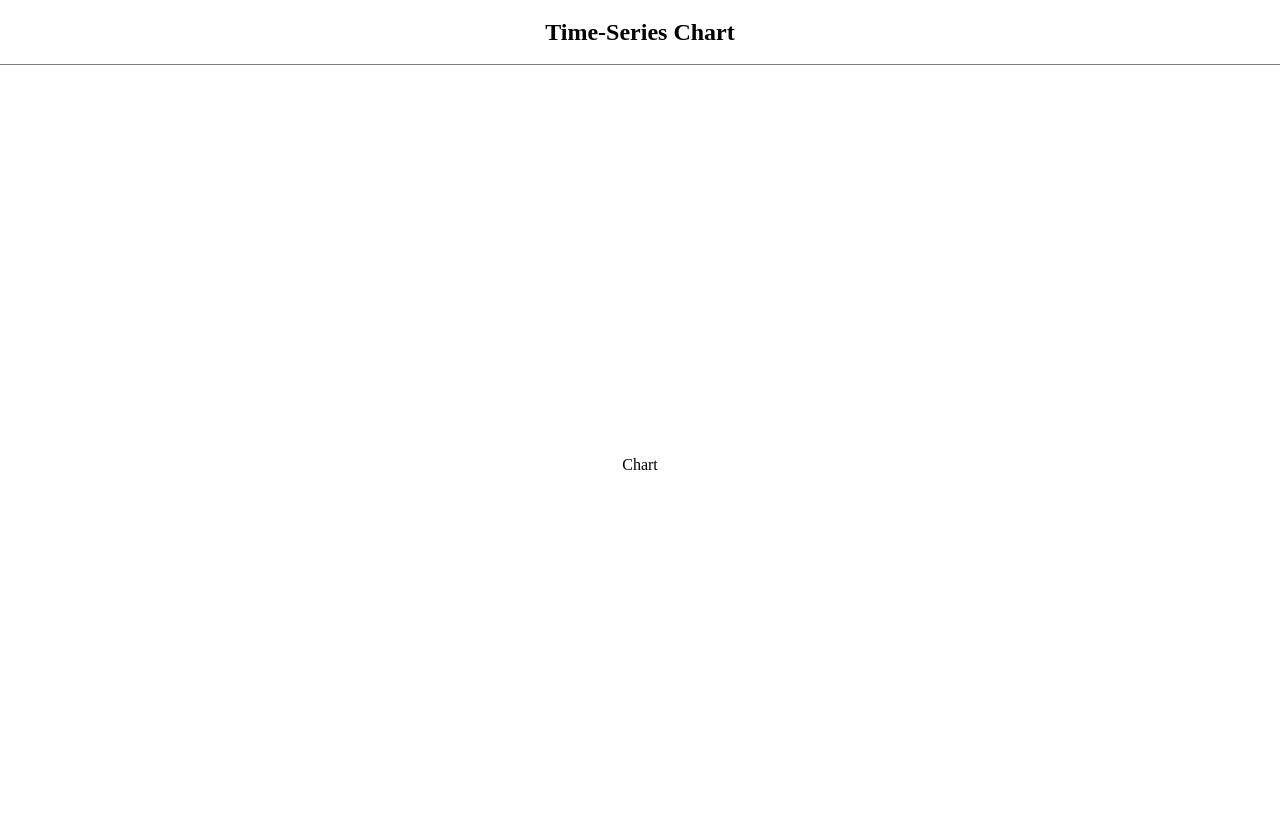
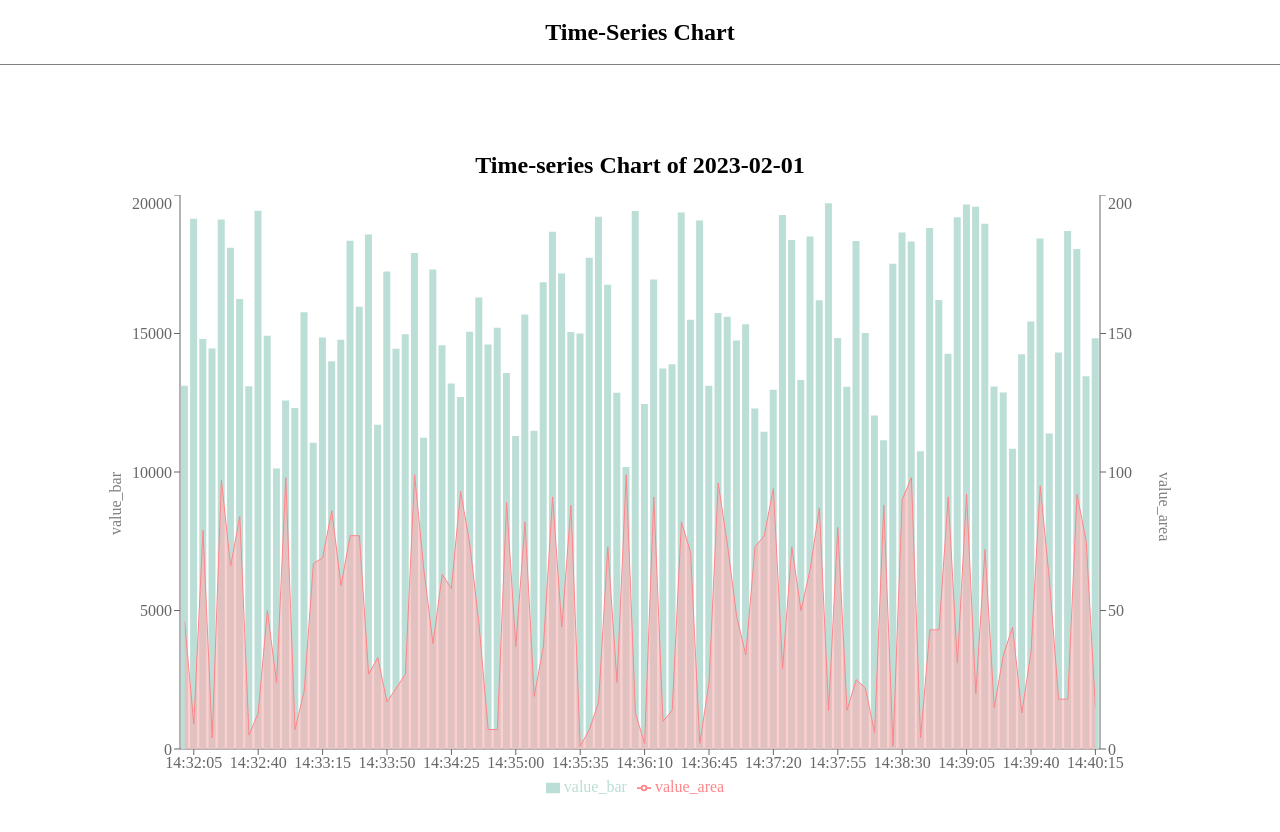
Before and after one commit to jhsung23/times-series-chart, a React (Vite) app: page / in a window 1280 px wide. Shown: the top 832 px of the page. Built offline with nearby package versions, Linux system fonts and the light colour scheme.

Commit message:
fix: app 레이아웃 변경

```diff
--- a/src/App.tsx
+++ b/src/App.tsx
@@ -1,26 +1,14 @@
-import styled from 'styled-components';
-
-import { Chart, Header } from '@/components';
+import { Header } from '@/components';
+import { MainPage } from '@/pages/mainPage';
 import './App.css';
 
 function App() {
   return (
     <>
       <Header />
-      <Main>
-        <Chart />
-      </Main>
+      <MainPage />
     </>
   );
 }
 
-const Main = styled.main`
-  display: flex;
-  flex-direction: column;
-  align-items: center;
-  justify-content: center;
-  min-height: 100vh;
-  height: 100%;
-`;
-
 export default App;
--- a/src/components/Chart.tsx
+++ /dev/null
@@ -1,5 +0,0 @@
-const Chart = () => {
-  return <div>Chart</div>;
-};
-
-export default Chart;
--- a/src/components/index.ts
+++ b/src/components/index.ts
@@ -1,2 +1,2 @@
-export { default as Chart } from './Chart';
 export { default as Header } from './Header';
+export { default as Heading } from './Heading';
--- /dev/null
+++ b/src/pages/mainPage/MainPage.tsx
@@ -0,0 +1,23 @@
+import styled from 'styled-components';
+
+import { RegionChart } from '@/pages/mainPage';
+
+const MainPage = () => {
+  return (
+    <Main>
+      <RegionChart />
+    </Main>
+  );
+};
+
+const Main = styled.main`
+  display: flex;
+  flex-direction: column;
+  align-items: center;
+  justify-content: center;
+  width: 100vw;
+  min-height: 100vh;
+  height: 100%;
+`;
+
+export default MainPage;
--- /dev/null
+++ b/src/pages/mainPage/components/index.ts
@@ -0,0 +1 @@
+export { default as RegionChart } from './RegionChart';
--- /dev/null
+++ b/src/pages/mainPage/index.ts
@@ -0,0 +1,2 @@
+export { default as MainPage } from './MainPage';
+export * from './components';
```
